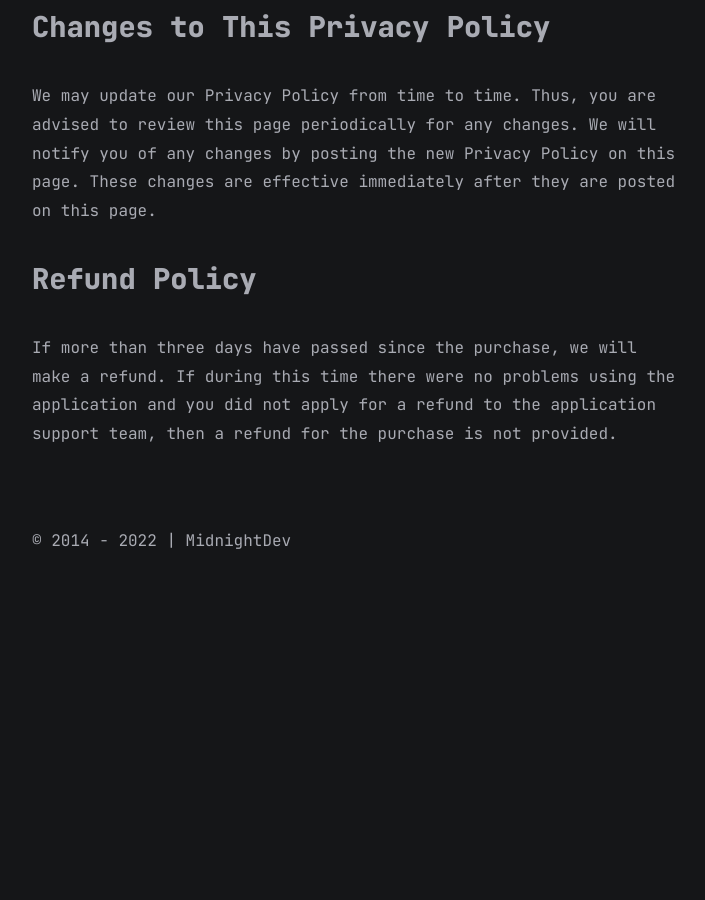
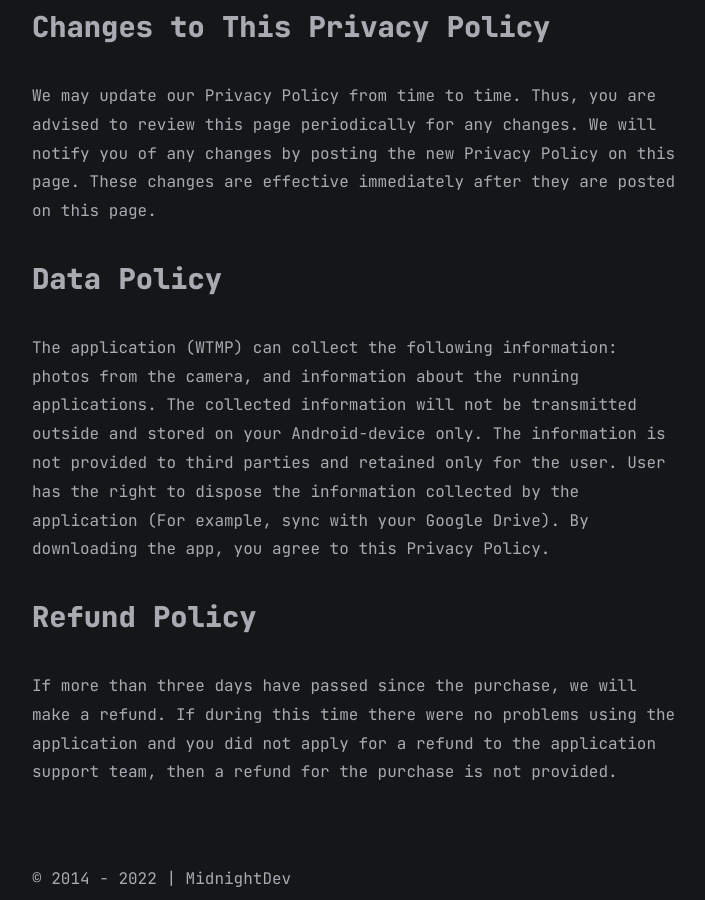
Before and after one commit to mdnghtdv/mdnghtdv.github.io, a Jekyll site: the page built from all_collections/_posts/2022-02-22-wtmp-privacy-policy.md, in a window 1280 px wide and 900 px high, scrolled down 1723 px. Shown: the whole window, without its empty margins (283-988 px from the left). Built offline with Jekyll 4.4.1, drawn with Linux system fonts in a browser that asks for light colours; before the commit the page ends 2344 px from its top, so only the background shows below that.

Commit message:
Update 2022-02-22-wtmp-privacy-policy.md

```diff
--- a/all_collections/_posts/2022-02-22-wtmp-privacy-policy.md
+++ b/all_collections/_posts/2022-02-22-wtmp-privacy-policy.md
@@ -26,5 +26,8 @@ WTMP is in accordance with the [Offical User Data Policy for Google API Services
 ## Changes to This Privacy Policy
 We may update our Privacy Policy from time to time. Thus, you are advised to review this page periodically for any changes. We will notify you of any changes by posting the new Privacy Policy on this page. These changes are effective immediately after they are posted on this page.
 
+## Data Policy
+The application (WTMP) can collect the following information: photos from the camera, and information about the running applications. The collected information will not be transmitted outside and stored on your Android-device only. The information is not provided to third parties and retained only for the user. User has the right to dispose the information collected by the application (For example, sync with your Google Drive). By downloading the app, you agree to this Privacy Policy.
+
 ## Refund Policy
 If more than three days have passed since the purchase, we will make a refund. If during this time there were no problems using the application and you did not apply for a refund to the application support team, then a refund for the purchase is not provided.
```
